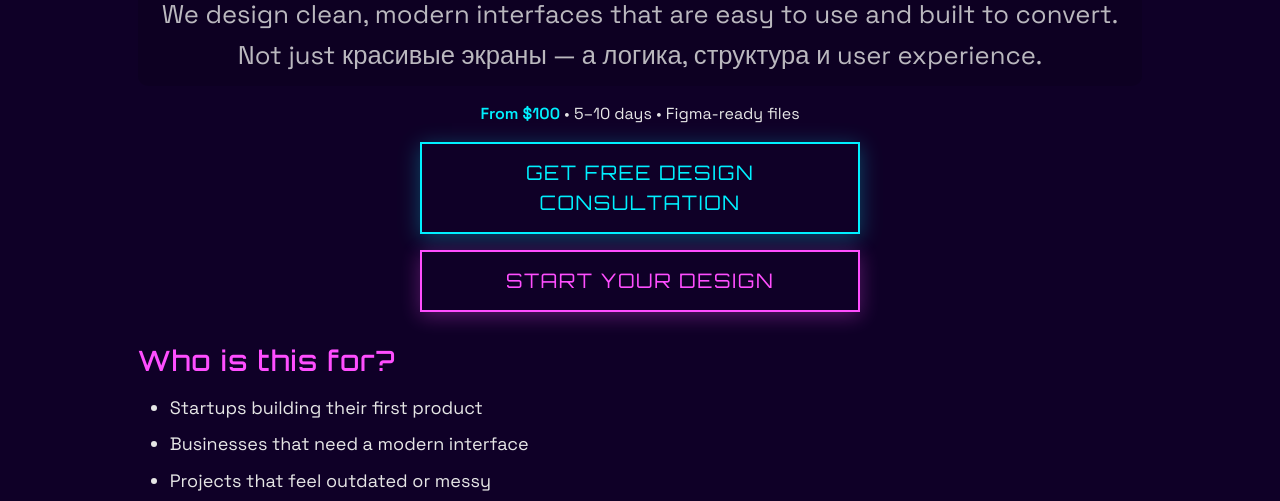
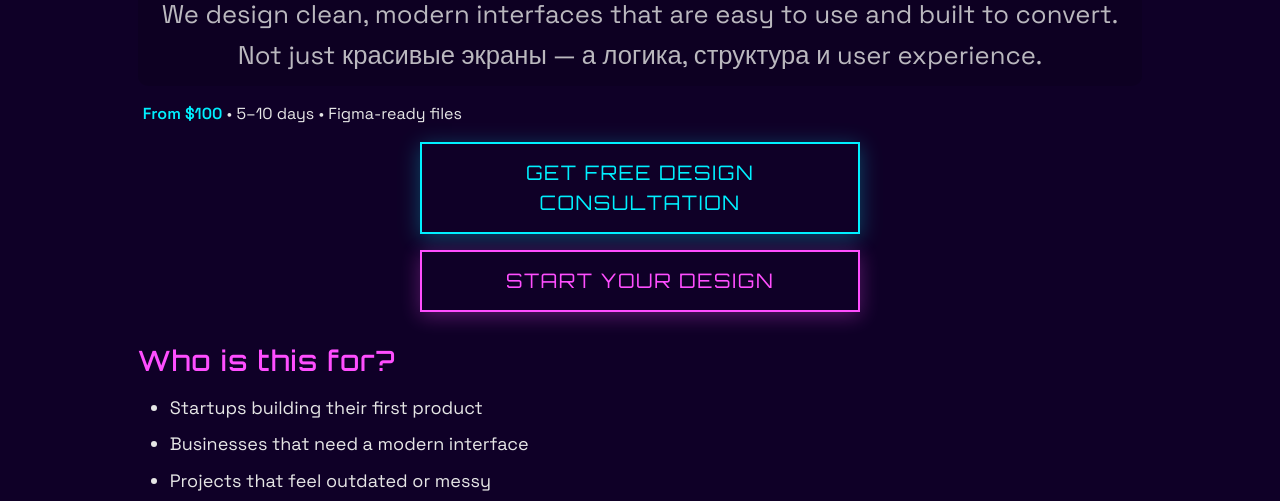
Before and after one commit to Anakoresh/habibi-digital-studio, a website: page public/services/ui-design.html in a window 1280 px wide. Shown: the part 299-800 px from the top of the page. Drawn offline with nearby package versions, Linux system fonts and the light colour scheme.

Commit message:
Add width and margin to service-highlight and trust-line

```diff
--- a/public/style.css
+++ b/public/style.css
@@ -1109,7 +1109,7 @@ svg { stroke-width: 5; }
     padding-bottom: 60px;
 }
 
-.service-highlight, .trust-line { color: #E6E6E6; }
+.service-highlight, .trust-line { color: #E6E6E6; width: 90%; margin-left: 10px; }
 .service-highlight mark { background: none; color: #00F0FF; font-weight: 600; padding: 0; }
 
 .service-section .section-title,
```
